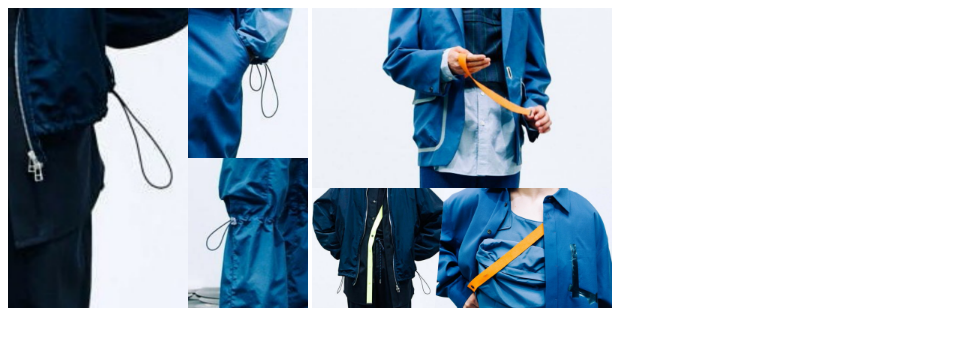
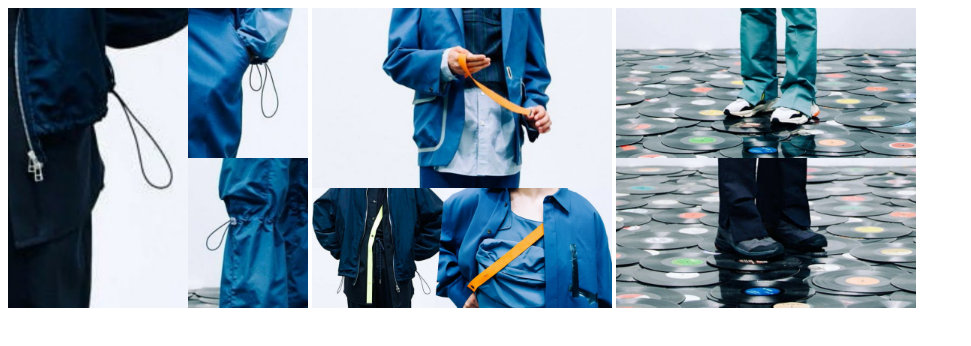
Before and after one commit to yudaiukawa/hatena3, a plain HTML site: page index.html in a window 1280 px wide. Shown: the whole page, without its empty margins (0-971 px from the left). Drawn offline with Linux system fonts and the light colour scheme.

Commit message:
Update index.html

```diff
--- a/index.html
+++ b/index.html
@@ -7,5 +7,6 @@
 <body>
 <img src="collage.png" width="300px">
   <img src="collage1.png" width="300px">
+  <img src="collage3.png" width="300px">
 </body>
 </html>
```
